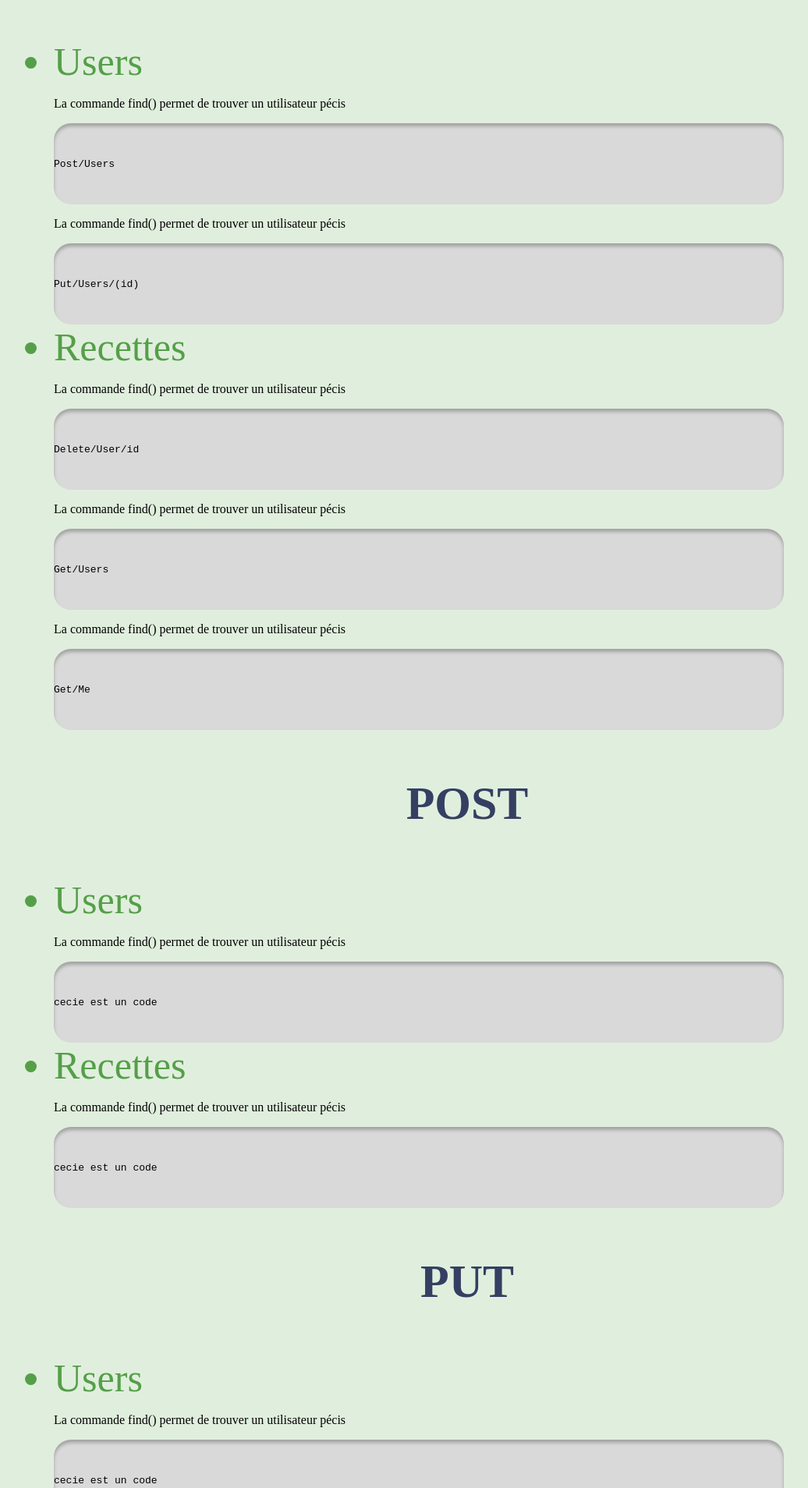
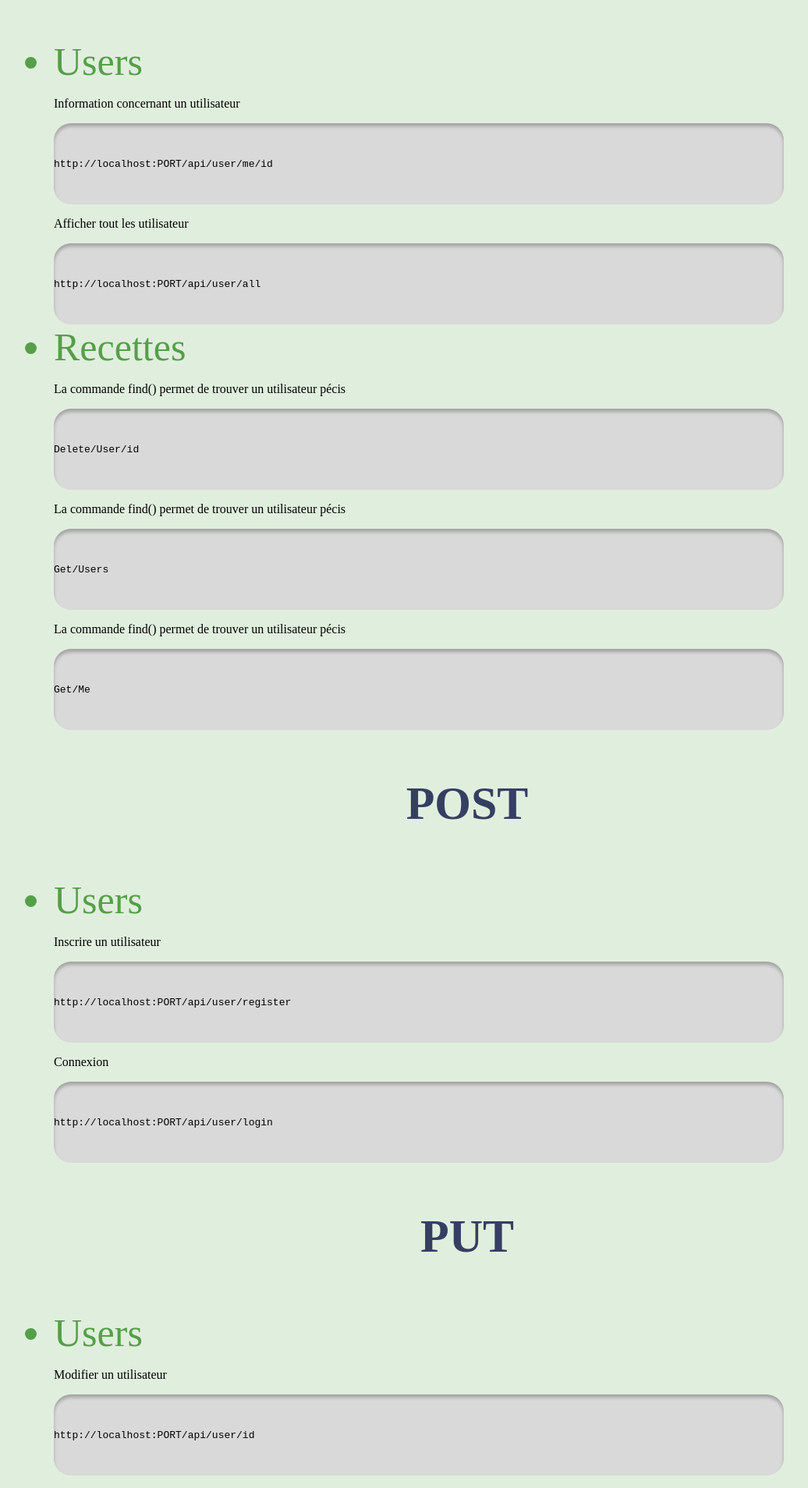
Before and after one commit to stellaric/nutrilife, a React (Create React App) app in the folder frontend/: page /documentation in a window 1280 px wide. Shown: the part 2680-4588 px from the top of the page at 78% size, without its empty margins (41-1077 px from the left). Built offline with nearby package versions, Linux system fonts and the light colour scheme; a web font is replaced by a local one.

Commit message:
modification documentation

```diff
--- a/frontend/src/pages/Documentation/components/Main.js
+++ b/frontend/src/pages/Documentation/components/Main.js
@@ -44,12 +44,12 @@ export default function Main() {
   <ul>
   <li>Users</li>
   <div className="code_doc">
-    <p>La commande find() permet de trouver un utilisateur pécis</p>
-    <code>Post/Users </code>
+    <p>Information concernant un utilisateur</p>
+    <code>http://localhost:PORT/api/user/me/id </code>
   </div>
   <div className="code_doc">
-    <p>La commande find() permet de trouver un utilisateur pécis</p>
-    <code>Put/Users/(id) </code>
+    <p>Afficher tout les utilisateur</p>
+    <code>http://localhost:PORT/api/user/all </code>
   </div>
   <li>Recettes</li>
   <div className="code_doc">
@@ -72,13 +72,12 @@ export default function Main() {
   <li>Users</li>
 
   <div className="code_doc">
-    <p>La commande find() permet de trouver un utilisateur pécis</p>
-    <code>cecie est un code </code>
+    <p>Inscrire un utilisateur</p>
+    <code>http://localhost:PORT/api/user/register </code>
   </div>
-  <li>Recettes</li>
   <div className="code_doc">
-    <p>La commande find() permet de trouver un utilisateur pécis</p>
-    <code>cecie est un code </code>
+    <p>Connexion</p>
+    <code>http://localhost:PORT/api/user/login</code>
   </div>
 
   </ul>
@@ -88,8 +87,8 @@ export default function Main() {
  <ul>
   <li>Users</li>
   <div className="code_doc">
-    <p>La commande find() permet de trouver un utilisateur pécis</p>
-    <code>cecie est un code </code>
+    <p>Modifier un utilisateur </p>
+    <code>http://localhost:PORT/api/user/id</code>
   </div>
   <div className="code_doc">
     <p>La commande find() permet de trouver un utilisateur pécis</p>
```
Also changed, not shown: 1 other file (tests, documents, lock files or other folders).
